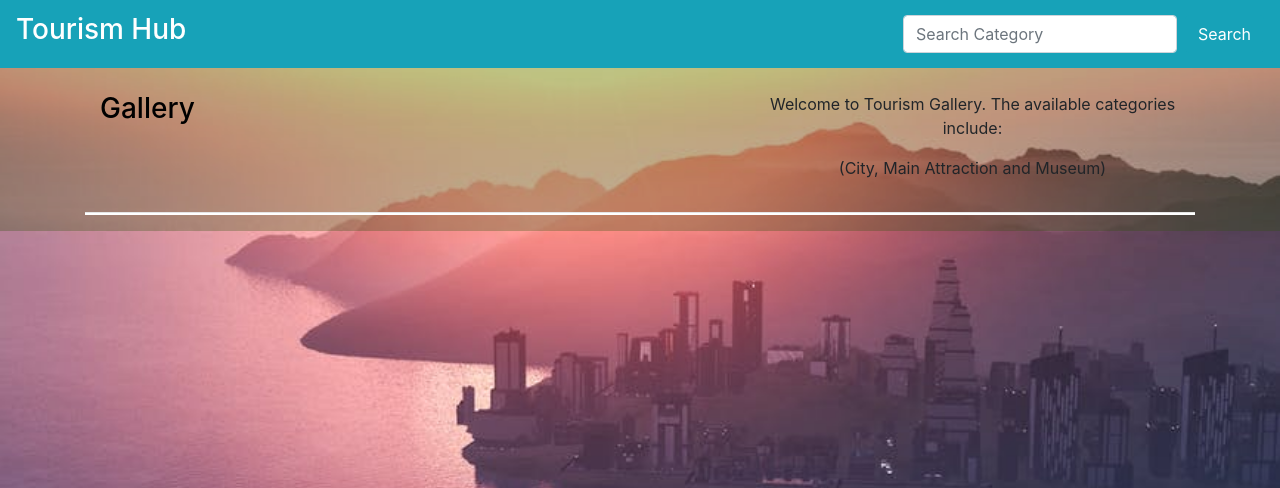
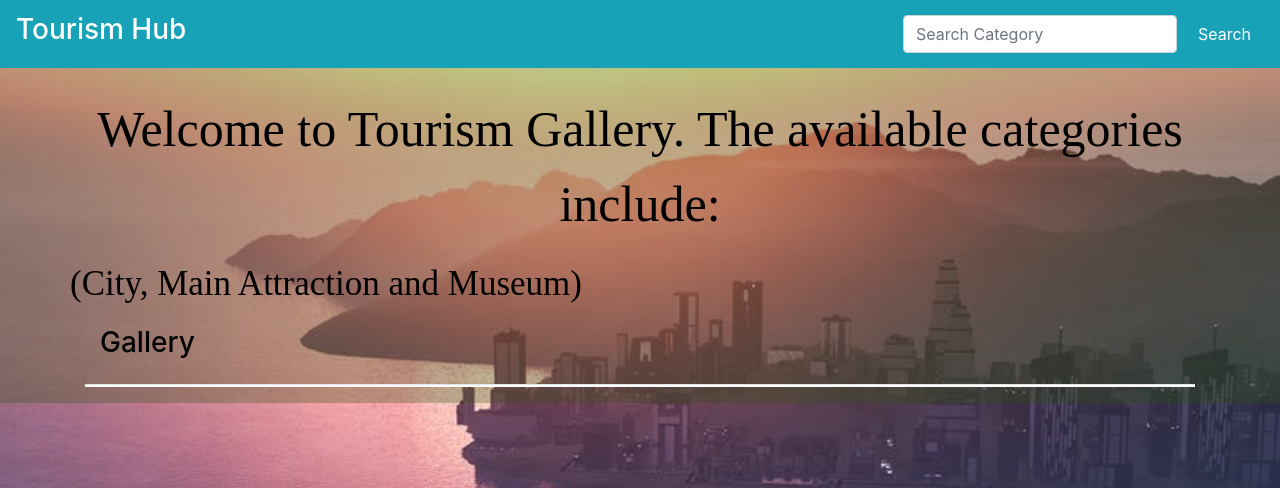
Before and after one commit to EssyMwangi/my-gallery, a Django app: page / in a window 1280 px wide. Shown: the top 488 px of the page. Run offline with Django 3.2, Linux system fonts and the light colour scheme; data that the repository does not hold is empty; some libraries are stand-ins or nearby versions.

Commit message:
added some styling to index page

```diff
--- a/mygallery/templates/mygallery/index.html
+++ b/mygallery/templates/mygallery/index.html
@@ -8,14 +8,20 @@
     <div class="container">
       <br>
         <div class="row">
+            <p class="text-center intro" style="font-family: 'Josefin Slab', serif;
+            font-size: 50px;
+            color: black;">Welcome to Tourism Gallery. The available categories include:</p>
+            <p class="text-center ar" style="font-family: 'Josefin Slab', serif;
+            color: black;
+            font-size: 35px;">(City, Main Attraction and Museum)</p>
             <div class="col-md-7">
               <div class="container-fluid landing">
                 <a href="/" class="scroll"><h3 style="text-decoration: none;color: black;">Gallery</h3></a>
             </div>
             </div>
+
             <div class="col-md-5">
-                <p class="text-center intro">Welcome to Tourism Gallery. The available categories include:</p>
-                <p class="text-center ar">(City, Main Attraction and Museum)</p>
+
             <span id="locations">
                 {% for location in locations %}
                     <a class="btn btn-info btn-sm" id="btn"
```
